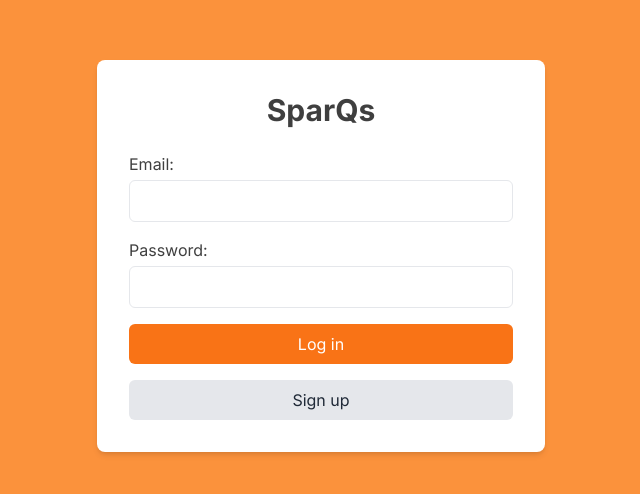
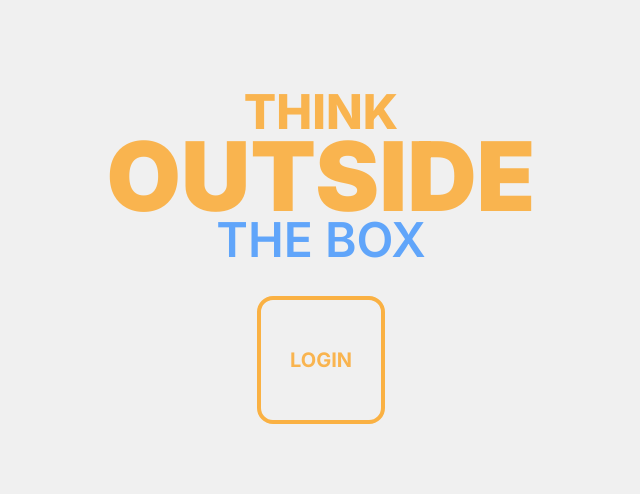
Before and after one commit to SwiftNCloak/sparqs, a Next.js app: page /login in a window 1280 px wide. Shown: the part 144-638 px from the top of the page, without its empty margins (319-959 px from the left). Built offline with nearby package versions, Linux system fonts and the light colour scheme.

Commit message:
working modal in the login page

```diff
--- a/app/login/page.tsx
+++ b/app/login/page.tsx
@@ -1,29 +1,96 @@
 "use client"
+
+import React, { useState, useEffect } from "react";
 import { login, signup } from './actions'
-import { useEffect } from "react";
 
-export default function Login() {
+interface LoginHeaderProps {
+  openModal: () => void;
+}
+
+const LoginHeader: React.FC<LoginHeaderProps> = ({ openModal }) => (
+  <div className='h-screen flex flex-col justify-center items-center bg-themeWhite-100'>
+    <h2 className='text-5xl font-extrabold text-themeOrange-200 -mb-2'>THINK</h2>
+    <h1 className='text-8xl font-black text-themeOrange-200 -mb-2'>OUTSIDE</h1>
+    <h1 className='text-5xl font-semibold text-blue-400'>THE BOX</h1>
+    <button onClick={openModal} className="mt-8 border-4 border-themeOrange-100 w-32 h-32 p-2 box-border rounded-2xl
+                              text-inherit items-center justify-center flex hover:bg-themeOrange-100 transition-colors">
+      <h2 className="text-xl text-themeOrange-200 font-bold">LOGIN</h2>
+    </button>
+  </div>
+);
+
+const LoginForm: React.FC<{ closeModal: () => void }> = ({ closeModal }) => (
+  <form className='flex flex-col space-y-4'>
+    <InputField id="email" type="email" label="Email:" />
+    <InputField id="password" type="password" label="Password:" />
+    <ButtonMain formAction={login}>Log in</ButtonMain>
+    <ButtonMain formAction={signup}>Sign up</ButtonMain>
+    <button type="button" onClick={closeModal} className="text-themeOrange-500 hover:underline">
+      Cancel
+    </button>
+  </form>
+);
+
+interface InputFieldProps {
+  id: string;
+  type: string;
+  label: string;
+}
+
+const InputField: React.FC<InputFieldProps> = ({ id, type, label }) => (
+  <div>
+    <label htmlFor={id} className="block mb-1 text-themeOrange-600">{label}</label>
+    <input id={id} name={id} type={type} required className="w-full px-3 py-2 border border-themeOrange-300 rounded-md focus:outline-none focus:ring-2 focus:ring-themeOrange-500" />
+  </div>
+);
+
+interface ButtonMainProps {
+  formAction: (formData: FormData) => Promise<void>;
+  children: React.ReactNode;
+}
+
+const ButtonMain: React.FC<ButtonMainProps> = ({ children, formAction }) => (
+  <button
+    formAction={formAction}
+    className="w-full bg-themeOrange-500 text-white py-2 rounded-md transition-colors hover:bg-themeOrange-600 focus:outline-none focus:ring-2 focus:ring-themeOrange-500 focus:ring-offset-2"
+  >
+    {children}
+  </button>
+);
+
+const Modal: React.FC<{ isOpen: boolean; onClose: () => void; children: React.ReactNode }> = ({ isOpen, onClose, children }) => {
+  if (!isOpen) return null;
+
+  return (
+    <div className="fixed inset-0 bg-black bg-opacity-50 flex justify-center items-center z-50">
+      <div className="rounded-lg shadow-xl max-w-md w-full mx-4">
+        {children}
+      </div>
+    </div>
+  );
+};
+
+const Login: React.FC = () => {
+  const [isModalOpen, setIsModalOpen] = useState(false);
+
   useEffect(() => {
     document.title = 'Login | Sparqs';
   }, []);
 
+  const openModal = () => setIsModalOpen(true);
+  const closeModal = () => setIsModalOpen(false);
+
   return (
-    <div className="min-h-screen flex flex-col justify-center items-center bg-orange-400">
-      <div className="w-full max-w-md bg-white rounded-lg shadow-md p-8">
-        <h1 className="text-3xl font-bold mb-6 text-center">SparQs</h1>
-        <form className='flex flex-col space-y-4'>
-          <div>
-            <label htmlFor="email" className="block mb-1">Email:</label>
-            <input id="email" name="email" type="email" required className="w-full px-3 py-2 border rounded-md" />
-          </div>
-          <div>
-            <label htmlFor="password" className="block mb-1">Password:</label>
-            <input id="password" name="password" type="password" required className="w-full px-3 py-2 border rounded-md" />
-          </div>
-          <button formAction={login} className="w-full bg-orange-500 text-white py-2 rounded-md hover:bg-orange-600 transition-colors">Log in</button>
-          <button formAction={signup} className="w-full bg-gray-200 text-gray-800 py-2 rounded-md hover:bg-gray-300 transition-colors">Sign up</button>
-        </form>
-      </div>
+    <div className='flex flex-col justify-center'>
+      <LoginHeader openModal={openModal} />
+      <Modal isOpen={isModalOpen} onClose={closeModal}>
+        <div className="w-full rounded-lg bg-themeOrange-200 p-8">
+          <h1 className="text-4xl font-bold mb-6 text-left text-themeOrange-500">Welcome</h1>
+          <LoginForm closeModal={closeModal} />
+        </div>
+      </Modal>
     </div>
   );
 }
+
+export default Login;
--- a/tailwind.config.ts
+++ b/tailwind.config.ts
@@ -13,6 +13,8 @@ const config: Config = {
           100: "#FAB143",
           200: "#F9B44F",
           300: "#FAB14354",
+          400: "#ECB159",
+          500: "#B67352",
         },
         themeWhite: {
           100: "#F0F0F0",
@@ -22,6 +24,10 @@ const config: Config = {
           100: "3F3F3F",
         }
       },
+      height: {
+        50: '45rem',
+        100: '35rem',
+      },
     },
   },
   plugins: [],
```
